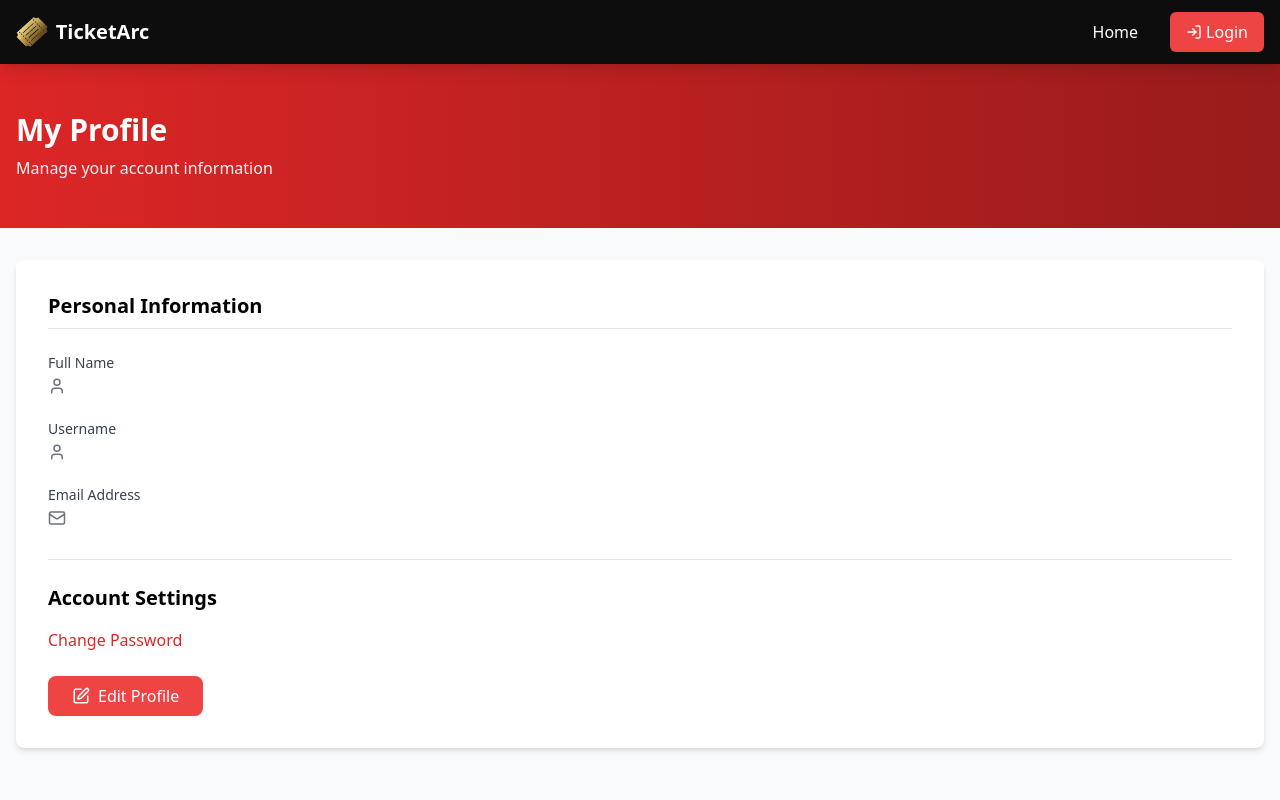
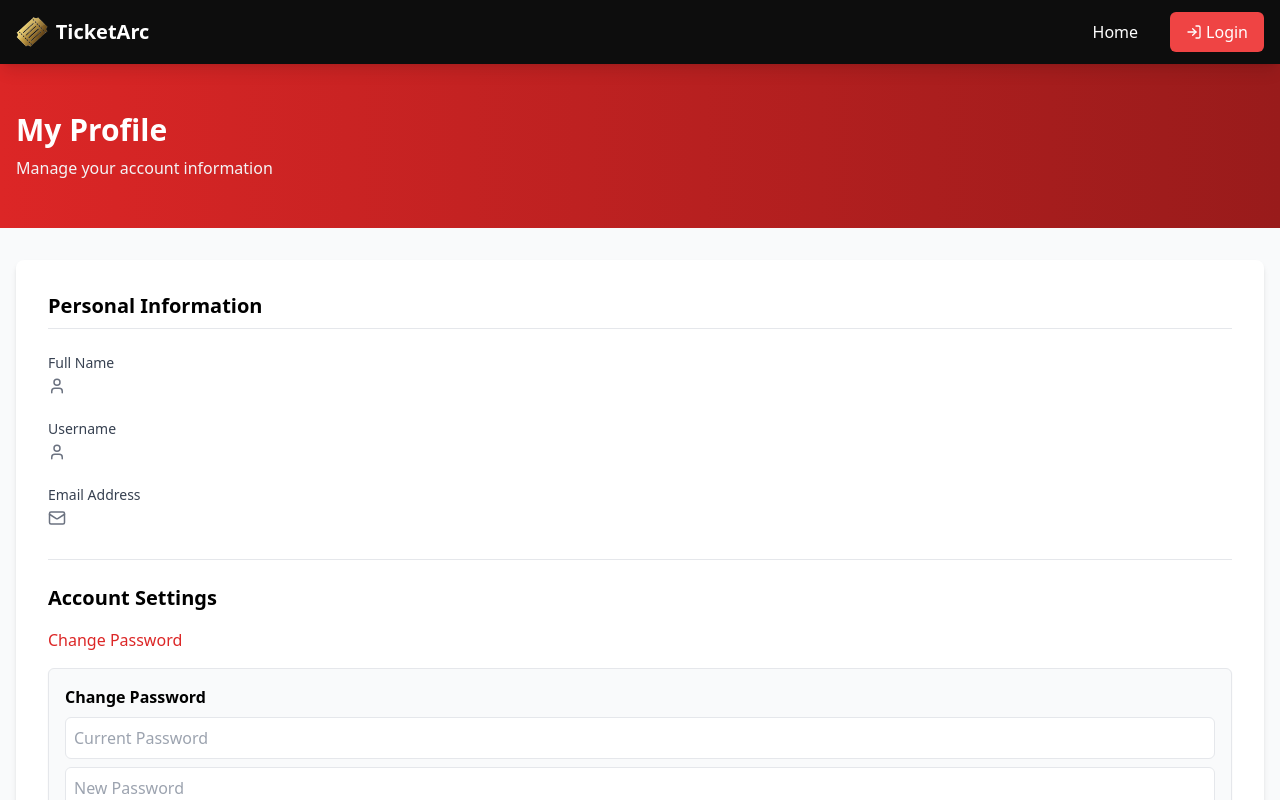
Before and after one commit to meet1075/TicketArc, a React (Vite) app in the folder client/: page /profile in a window 1280 px wide. Both pictures are taken after a click on the button "Change Password". Shown: the top 800 px of the page. Built offline with nearby package versions, Linux system fonts and the light colour scheme.

Commit message:
Enhance Profile component: add password change functionality, improve user data handling, and refine UI elements for better user experience

```diff
--- a/client/src/Pages/Profile.jsx
+++ b/client/src/Pages/Profile.jsx
@@ -1,15 +1,166 @@
+// import React, { useState, useContext, useEffect } from 'react';
+// import { User, Mail, Edit, Save } from 'lucide-react';
+// import axios from 'axios';
+// import { AuthContext } from '../context/AuthContext'; // adjust path if needed
+
+// function Profile() {
+//   const { user, setUser } = useContext(AuthContext); // <-- you'll need to expose setUser (small change, I'll show below)
+//   const [isEditing, setIsEditing] = useState(false);
+//   const [userData, setUserData] = useState({
+//     fullName: '',
+//     userName: '', // Added username
+//     email: '',
+//   });
+
+//   useEffect(() => {
+//     if (user) {
+//       setUserData({
+//         fullName: user.fullName,
+//         userName: user.userName,
+//         email: user.email,
+//       });
+//     }
+//   }, [user]);
+
+//   const handleInputChange = (e) => {
+//     const { name, value } = e.target;
+//     setUserData({
+//       ...userData,
+//       [name]: value
+//     });
+//   };
+
+//   const handleSave = async () => {
+//     try {
+//       const token = localStorage.getItem("accessToken");
+//       const response = await axios.patch("http://localhost:3000/api/v1/user/update-account",
+//         { fullName: userData.fullName },
+//         {
+//           headers: {
+//             Authorization: `Bearer ${token}`
+//           },
+//           withCredentials: true
+//         }
+//       );
+
+//       // ✅ BONUS: Update AuthContext without refresh
+//       if (response.status === 200) {
+//         setUser(prev => ({ ...prev, fullName: userData.fullName }));
+//         alert("Profile Updated Successfully ✅");
+//         setIsEditing(false);
+//       }
+//     } catch (err) {
+//       console.error("Update failed", err);
+//       alert("Something went wrong ❌");
+//     }
+//   };
+
+//   return (
+//     <div className="pt-16 min-h-screen bg-gray-50">
+//       <div className="bg-gradient-to-r from-red-600 to-red-800 text-white py-12">
+//         <div className="container mx-auto px-4">
+//           <h1 className="text-3xl font-bold mb-2">My Profile</h1>
+//           <p className="text-gray-100">Manage your account information</p>
+//         </div>
+//       </div>
+
+//       <div className="container mx-auto px-4 py-8">
+//         <div className="bg-white rounded-lg shadow-md overflow-hidden">
+//           <div className="p-8">
+
+//             <h3 className="text-xl font-semibold mb-6 pb-2 border-b border-gray-200">Personal Information</h3>
+
+//             <div className="space-y-6">
+//               <div>
+//                 <label className="block text-sm font-medium text-gray-700 mb-1">Full Name</label>
+//                 {isEditing ? (
+//                   <input
+//                     type="text"
+//                     name="fullName"
+//                     value={userData.fullName}
+//                     onChange={handleInputChange}
+//                     className="w-full p-2 border rounded-md focus:ring-2 focus:ring-red-500 focus:border-red-500"
+//                   />
+//                 ) : (
+//                   <div className="flex items-center">
+//                     <User size={18} className="text-gray-500 mr-2" />
+//                     <span>{userData.fullName}</span>
+//                   </div>
+//                 )}
+//               </div>
+//               <div>
+//                 <label className="block text-sm font-medium text-gray-700 mb-1">Username</label>
+//                 <div className="flex items-center">
+//                   <User size={18} className="text-gray-500 mr-2" />
+//                   <span>{userData.userName}</span> {/* Display username */}
+//                 </div>
+//               </div>
+//               <div>
+//                 <label className="block text-sm font-medium text-gray-700 mb-1">Email Address</label>
+//                 <div className="flex items-center">
+//                   <Mail size={18} className="text-gray-500 mr-2" />
+//                   <span>{userData.email}</span>
+//                 </div>
+//               </div>
+//             </div>
+
+//             <div className="mt-8 pt-6 border-t border-gray-200">
+//               <h3 className="text-xl font-semibold mb-4">Account Settings</h3>
+
+//               <div className="space-y-4">
+//                 <button className="text-red-600 hover:text-red-700 transition-colors">
+//                   Change Password
+//                 </button>
+//               </div>
+
+//               <div className="mt-6">
+//                 {!isEditing ? (
+//                   <button
+//                     onClick={() => setIsEditing(true)}
+//                     className="flex items-center space-x-2 bg-red-500 text-white px-6 py-2 rounded-lg hover:bg-red-600 transition-colors"
+//                   >
+//                     <Edit size={18} />
+//                     <span>Edit Profile</span>
+//                   </button>
+//                 ) : (
+//                   <button
+//                     onClick={handleSave}
+//                     className="flex items-center space-x-2 bg-green-500 text-white px-6 py-2 rounded-lg hover:bg-green-600 transition-colors"
+//                   >
+//                     <Save size={18} />
+//                     <span>Save Changes</span>
+//                   </button>
+//                 )}
+//               </div>
+
+//             </div>
+//           </div>
+//         </div>
+//       </div>
+//     </div>
+//   );
+// }
+
+// export default Profile;
 import React, { useState, useContext, useEffect } from 'react';
-import { User, Mail, Edit, Save } from 'lucide-react';
+import { User, Mail, Edit, Save, Key } from 'lucide-react';
 import axios from 'axios';
-import { AuthContext } from '../context/AuthContext'; // adjust path if needed
+import { AuthContext } from '../context/AuthContext'; // Adjust path if needed
 
 function Profile() {
-  const { user, setUser } = useContext(AuthContext); // <-- you'll need to expose setUser (small change, I'll show below)
+  const { user, setUser } = useContext(AuthContext);
   const [isEditing, setIsEditing] = useState(false);
+  const [showPasswordForm, setShowPasswordForm] = useState(false);
+
   const [userData, setUserData] = useState({
     fullName: '',
-    userName: '', // Added username
+    userName: '',
     email: '',
+  });
+
+  const [passwordData, setPasswordData] = useState({
+    oldPassword: '',
+    newPassword: '',
   });
 
   useEffect(() => {
@@ -24,34 +175,52 @@ function Profile() {
 
   const handleInputChange = (e) => {
     const { name, value } = e.target;
-    setUserData({
-      ...userData,
-      [name]: value
-    });
+    setUserData({ ...userData, [name]: value });
   };
 
   const handleSave = async () => {
     try {
       const token = localStorage.getItem("accessToken");
-      const response = await axios.patch("http://localhost:3000/api/v1/user/update-account",
+      const response = await axios.patch(
+        "http://localhost:3000/api/v1/user/update-account",
         { fullName: userData.fullName },
         {
-          headers: {
-            Authorization: `Bearer ${token}`
-          },
-          withCredentials: true
+          headers: { Authorization: `Bearer ${token}` },
+          withCredentials: true,
         }
       );
 
-      // ✅ BONUS: Update AuthContext without refresh
       if (response.status === 200) {
-        setUser(prev => ({ ...prev, fullName: userData.fullName }));
+        setUser((prev) => ({ ...prev, fullName: userData.fullName }));
         alert("Profile Updated Successfully ✅");
         setIsEditing(false);
       }
     } catch (err) {
       console.error("Update failed", err);
       alert("Something went wrong ❌");
+    }
+  };
+
+  const handlePasswordChange = async () => {
+    try {
+      const token = localStorage.getItem('accessToken');
+      const response = await axios.post(
+        'http://localhost:3000/api/v1/user/change-password',
+        passwordData,
+        {
+          headers: { Authorization: `Bearer ${token}` },
+          withCredentials: true,
+        }
+      );
+
+      if (response.status === 200) {
+        alert('Password changed successfully ✅');
+        setShowPasswordForm(false);
+        setPasswordData({ oldPassword: '', newPassword: '' });
+      }
+    } catch (err) {
+      console.error('Password change failed', err);
+      alert('Failed to change password ❌');
     }
   };
 
@@ -67,7 +236,6 @@ function Profile() {
       <div className="container mx-auto px-4 py-8">
         <div className="bg-white rounded-lg shadow-md overflow-hidden">
           <div className="p-8">
-
             <h3 className="text-xl font-semibold mb-6 pb-2 border-b border-gray-200">Personal Information</h3>
 
             <div className="space-y-6">
@@ -92,7 +260,7 @@ function Profile() {
                 <label className="block text-sm font-medium text-gray-700 mb-1">Username</label>
                 <div className="flex items-center">
                   <User size={18} className="text-gray-500 mr-2" />
-                  <span>{userData.userName}</span> {/* Display username */}
+                  <span>{userData.userName}</span>
                 </div>
               </div>
               <div>
@@ -108,10 +276,47 @@ function Profile() {
               <h3 className="text-xl font-semibold mb-4">Account Settings</h3>
 
               <div className="space-y-4">
-                <button className="text-red-600 hover:text-red-700 transition-colors">
+                <button
+                  className="text-red-600 hover:text-red-700 transition-colors"
+                  onClick={() => setShowPasswordForm(true)}
+                >
                   Change Password
                 </button>
               </div>
+
+              {showPasswordForm && (
+                <div className="mt-4 p-4 border rounded-md shadow-sm bg-gray-50">
+                  <h4 className="font-semibold mb-2">Change Password</h4>
+                  <input
+                    type="password"
+                    name="oldPassword"
+                    placeholder="Current Password"
+                    value={passwordData.oldPassword}
+                    onChange={(e) => setPasswordData({ ...passwordData, oldPassword: e.target.value })}
+                    className="w-full p-2 border rounded-md mb-2"
+                  />
+                  <input
+                    type="password"
+                    name="newPassword"
+                    placeholder="New Password"
+                    value={passwordData.newPassword}
+                    onChange={(e) => setPasswordData({ ...passwordData, newPassword: e.target.value })}
+                    className="w-full p-2 border rounded-md mb-2"
+                  />
+                  <button
+                    onClick={handlePasswordChange}
+                    className="bg-green-500 text-white px-4 py-2 rounded-md hover:bg-green-600"
+                  >
+                    Update Password
+                  </button>
+                  <button
+                    onClick={() => setShowPasswordForm(false)}
+                    className="ml-2 text-gray-500 hover:underline"
+                  >
+                    Cancel
+                  </button>
+                </div>
+              )}
 
               <div className="mt-6">
                 {!isEditing ? (
```
Also changed, not shown: 1 other file (tests, documents, lock files or other folders).
